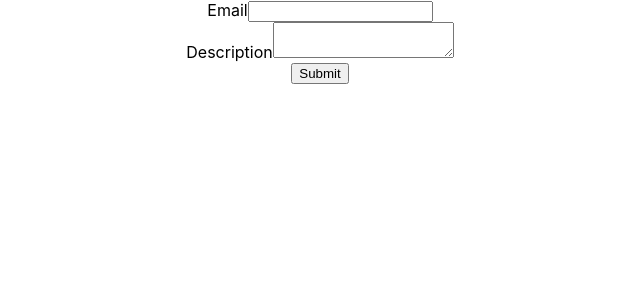
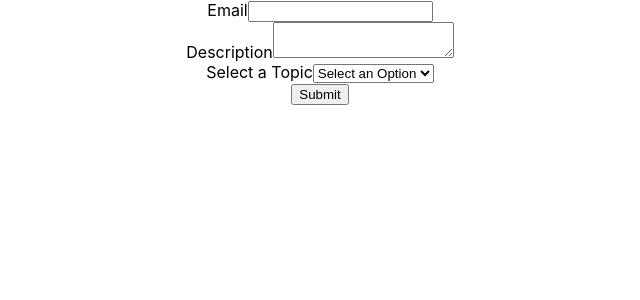
Before and after one commit to chillaxabhinav/React-Formik, a React (Create React App) app: page / in a window 1280 px wide. Shown: the top 300 px of the page, without its empty margins (320-960 px from the left). Built offline with nearby package versions, Linux system fonts and the light colour scheme.

Commit message:
Reusable Select dropdown component

```diff
--- a/src/Components/New/FormikContainer.js
+++ b/src/Components/New/FormikContainer.js
@@ -6,14 +6,23 @@
 
 const FormikContainer = () => {
 
+    const dropdownOptions = [
+        {key : 'Select an Option', value: ''},
+        {key : 'Option 1', value: 'option1'},
+        {key : 'Option 2', value : 'option2'},
+        {key : 'Option 3', value : 'option3'}
+    ]
+
     const initialValues = {
         email : '',
-        description : ''
+        description : '',
+        selectOption :''
     };
 
     const validationSchema = Yup.object({
         email : Yup.string().required('Required'),
-        description : Yup.string().required('Required')
+        description : Yup.string().required('Required'),
+        selectOption: Yup.string().required('Required')
     });
 
     const onSubmit = (values) => {
@@ -27,6 +36,7 @@
                     <Form>
                         <FormikControl control="input" name="email" label="Email" type="email" />
                         <FormikControl control="textarea" name="description" label="Description"/>
+                        <FormikControl control="select" name="selectOption" label="Select a Topic" options={dropdownOptions}/>
                         <button type="submit">Submit</button>
                     </Form>
                 )
--- a/src/Components/New/FormikControl.js
+++ b/src/Components/New/FormikControl.js
@@ -1,6 +1,7 @@
 import React from 'react';
 import Textarea from './TextArea';
 import Input from './Input';
+import Select from './Select';
 
 const FormikControl = (props) => {
 
@@ -11,7 +12,7 @@
 
         case 'textarea': return <Textarea {...rest}/>
 
-        case 'select':
+        case 'select': return <Select {...rest} />
 
         case 'radio':
 
--- /dev/null
+++ b/src/Components/New/Select.js
@@ -0,0 +1,26 @@
+import React from 'react';
+import { Field, ErrorMessage } from 'formik';
+import TextError from './TextError';
+
+const Select = (props) => {
+
+    const {label, name, options, ...rest} = props;
+
+    return (
+        <div>
+            <label htmlFor={name}>{label}</label>
+            <Field as="select" name={name} {...rest}>
+                {
+                    options.map((option) => {
+                        return (
+                            <option key={option.value} value={option.value}>{option.key}</option>
+                        )
+                    })
+                }
+            </Field>
+            <ErrorMessage name={name} component={TextError}/>
+        </div>
+    )
+}
+
+export default Select;
```
